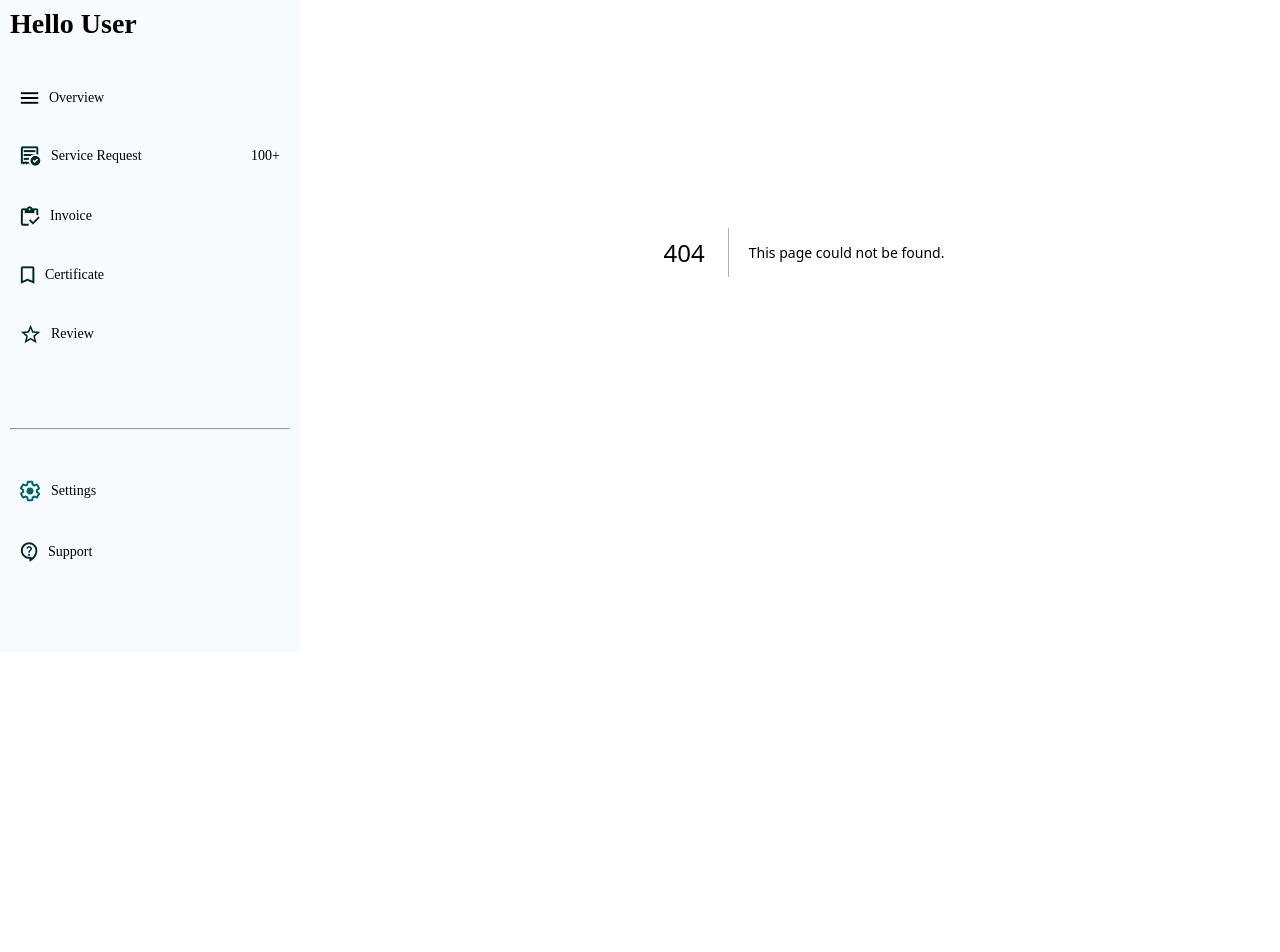
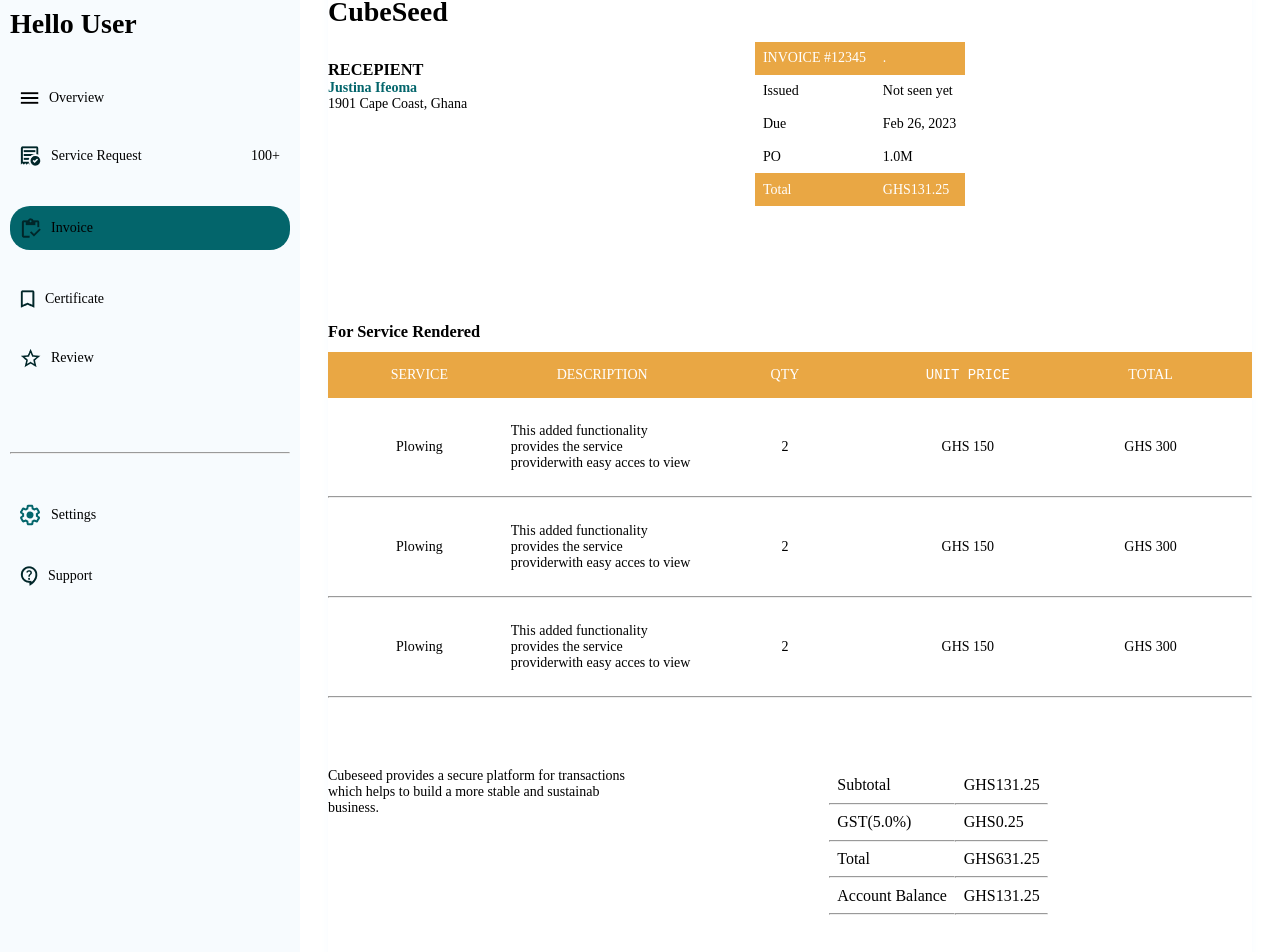
Before and after one commit to oveizon/Service-user-group, a Next.js app: page /invoice in a window 1280 px wide. Before the commit this address had no page. Shown: the part 148-1100 px from the top of the page. Before the commit the page ends 800 px from the top, so only its background shows below. Built offline with nearby package versions, Linux system fonts and the light colour scheme.

Commit message:
create service invoice page and stylesheet, add key props to home, and services pages

```diff
--- a/components/LeftSideBar.tsx
+++ b/components/LeftSideBar.tsx
@@ -32,7 +32,7 @@
       alt: "invoice",
       title: "Invoice",
       value: "",
-      path: "/",
+      path: "/invoice",
     },
     {
       src: "/certificate-icon.png",
--- a/pages/index.tsx
+++ b/pages/index.tsx
@@ -12,7 +12,6 @@
         <meta name="viewport" content="width=device-width, initial-scale=1" />
         <link rel="icon" href="/favicon.ico" />
       </Head>
-      <h1>hello</h1>
     </>
   );
 }
--- /dev/null
+++ b/pages/invoice.tsx
@@ -0,0 +1,159 @@
+import React from "react";
+import styles from '@/styles/Services.module.scss';
+import invoice from '@/styles/Invoice.module.scss';
+
+
+interface ServiceRend {
+    [key : string] : string;
+}
+
+const ServiceRend = () => {
+    const serviceRend : ServiceRend[] = [
+
+        {
+            service : 'Plowing',
+            description : 'This added functionality provides the service providerwith easy acces to view',
+            quantity : '2',
+            unitPrice : 'GHS 150',
+            total : 'GHS 300',
+            id : '1' ,
+        },
+        {
+            service : 'Plowing',
+            description : 'This added functionality provides the service providerwith easy acces to view',
+            quantity : '2',
+            unitPrice : 'GHS 150',
+            total : 'GHS 300',
+            id : '2' ,
+        },
+        {
+            service : 'Plowing',
+            description : 'This added functionality provides the service providerwith easy acces to view',
+            quantity : '2',
+            unitPrice : 'GHS 150',
+            total : 'GHS 300',
+            id : '3' ,
+        }
+    ]
+
+    return (
+
+       <div className={styles.services}>
+         <nav className={styles.navbar}>
+              <a href="#">
+               <img src="/previous.png" alt="go back" />
+              </a>
+              <div>
+                  <a href="#">
+                     {" "}
+                      <img src="/question.png" alt="chat" />{" "}
+                  </a>
+                  <a href="#">
+                      {" "}
+                     <img src="/chat.png" alt="chat" />{" "}
+                   </a>
+                  <a href="#">
+                      {" "}
+                      <img src="/notifications.png" alt="notifications" />
+                   </a>
+                   <a href="#">
+                      {" "}
+                      <img src="/menu.png" alt="account" />
+                   </a>
+               </div>
+         </nav>
+
+         <div className={invoice.boderline}>
+           <div className={invoice.spreadmain}>
+              <div className={invoice.up}>
+                <h1>CubeSeed</h1>
+                <br></br>
+                <br></br>
+                <h3>RECEPIENT</h3>
+                <p className={invoice.name}>Justina Ifeoma</p>
+                <p>1901 Cape Coast, Ghana</p>
+              </div>
+             <div className= {invoice.spreadmini}>
+
+                <div>
+                  <p className={invoice.highlight}>INVOICE #12345</p>
+                  <p>Issued</p>
+                  <p>Due</p>
+                  <p>PO</p>
+                  <p className={invoice.highlight}>Total</p>
+                </div>
+                <div>
+                  <p className={invoice.highlight}>.</p>
+                  <p>Not seen yet</p>
+                  <p>Feb 26, 2023</p>
+                  <p>1.0M</p>
+                  <p className={invoice.highlight}>GHS131.25</p>
+                </div>
+             </div>
+           </div>
+
+           <h3>For Service Rendered</h3>
+          <div className={styles.headers}>
+              <div>
+               <p>SERVICE</p>
+               <p>DESCRIPTION</p>
+               <p>QTY</p>
+               <pre>UNIT
+                    PRICE
+                </pre>
+               <p>TOTAL</p>
+             </div>
+
+             <div>
+                 {serviceRend.map((rend) => {
+                    return (
+                    <>
+                       <div >
+                          <p key={rend.id}>{rend.service}</p>
+                          <p>{rend.description}</p>
+                         <p>{rend.quantity}</p>
+                          <p>{rend.unitPrice}</p>
+                          <p>{rend.total}</p>
+                       </div>
+                     <hr />
+                    </>
+                    );
+                    })}
+               </div>
+           </div>
+
+           <div className={invoice.spreadmain}>
+              <div>
+                <p>Cubeseed provides a secure platform for transactions<br></br>
+                     which helps to build a more stable and sustainab<br></br>
+                     business.
+                </p>
+              </div>
+             <div className={invoice.spread}>
+                <div>
+                  <p>Subtotal</p>
+                  <hr />
+                  <p>GST(5.0%)</p>
+                  <hr />
+                  <p>Total</p>
+                  <hr />
+                  <p>Account Balance</p>
+                  <hr />
+                </div>
+                <div>
+                  <p>GHS131.25</p>
+                  <hr />
+                  <p>GHS0.25</p>
+                  <hr />
+                  <p>GHS631.25</p>
+                  <hr />
+                  <p>GHS131.25</p>
+                  <hr />
+                </div>
+             </div>
+          </div>
+         </div>
+     </div>
+    )
+}
+export default ServiceRend;
--- /dev/null
+++ b/styles/Invoice.module.scss
@@ -0,0 +1,52 @@
+ @mixin flexlayout() {
+    display: flex;
+    justify-content:space-between;
+    margin: auto;
+
+ }
+
+ .spreadmain{
+    @include flexlayout();
+    padding-top: 5rem;
+    padding-bottom: 5rem;
+
+    .h1{
+        font-weight: bold;
+    }
+ }
+
+ .spreadmini{
+    @include flexlayout();
+
+    p{
+        padding:0.6rem
+    }
+ }
+
+ .spread{
+    @include flexlayout();
+    p{
+        padding:0.6rem
+    };
+    font-size:medium;
+ }
+
+ .name{
+    color: var(--dark-blue);
+    font-weight: bold;
+ }
+
+ .highlight{
+    background-color: var(--secondary-bg-orange);
+    color: var(--primary-white);
+ }
+
+ .boderline{
+    border-width: 20px;
+    box-shadow: 0 3px 10px var(--light-blue);
+
+ }
+
+ .up{
+    margin-bottom: 10rem;
+ }
```
Also changed, not shown: pages/home.tsx (+7 -1 lines), pages/services.tsx (+6 -2 lines).
